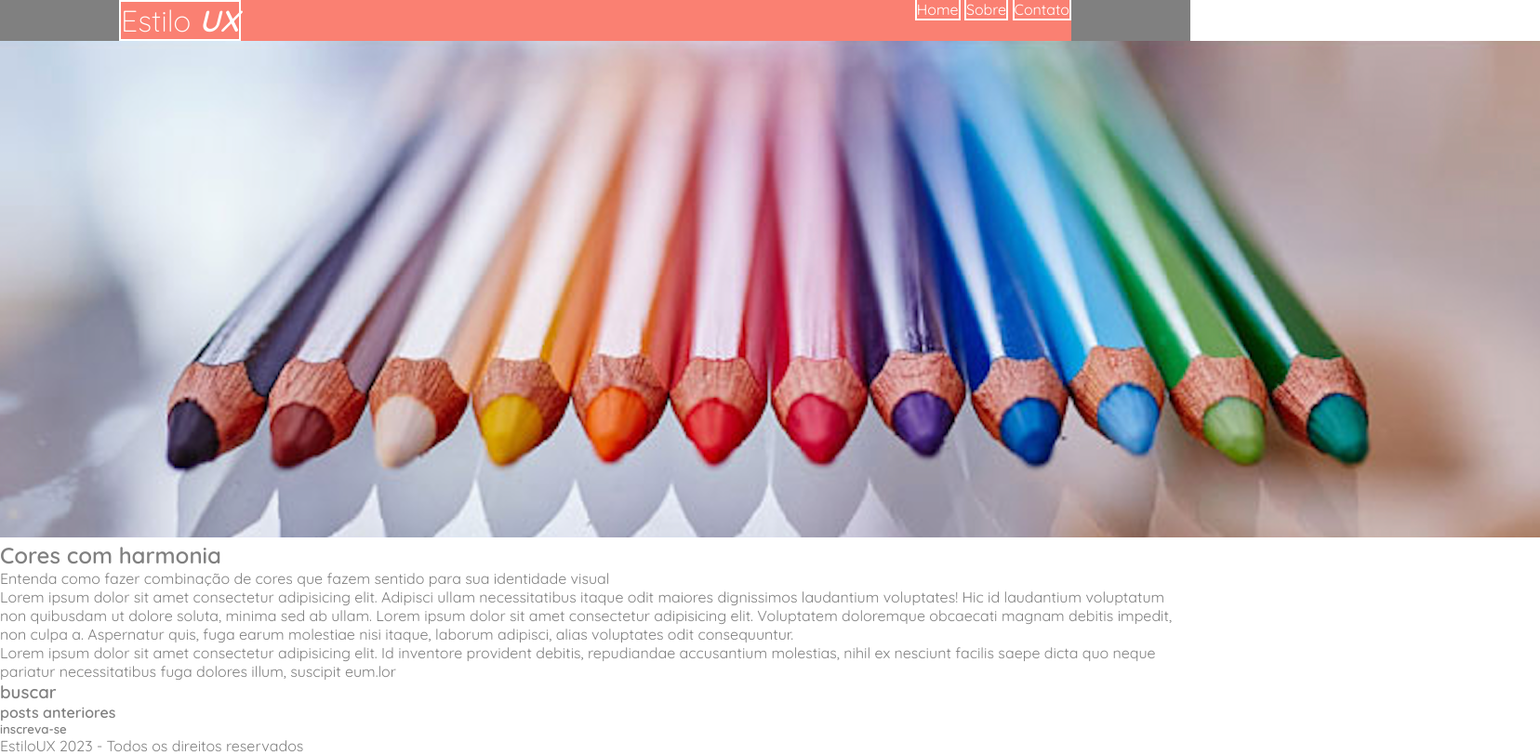
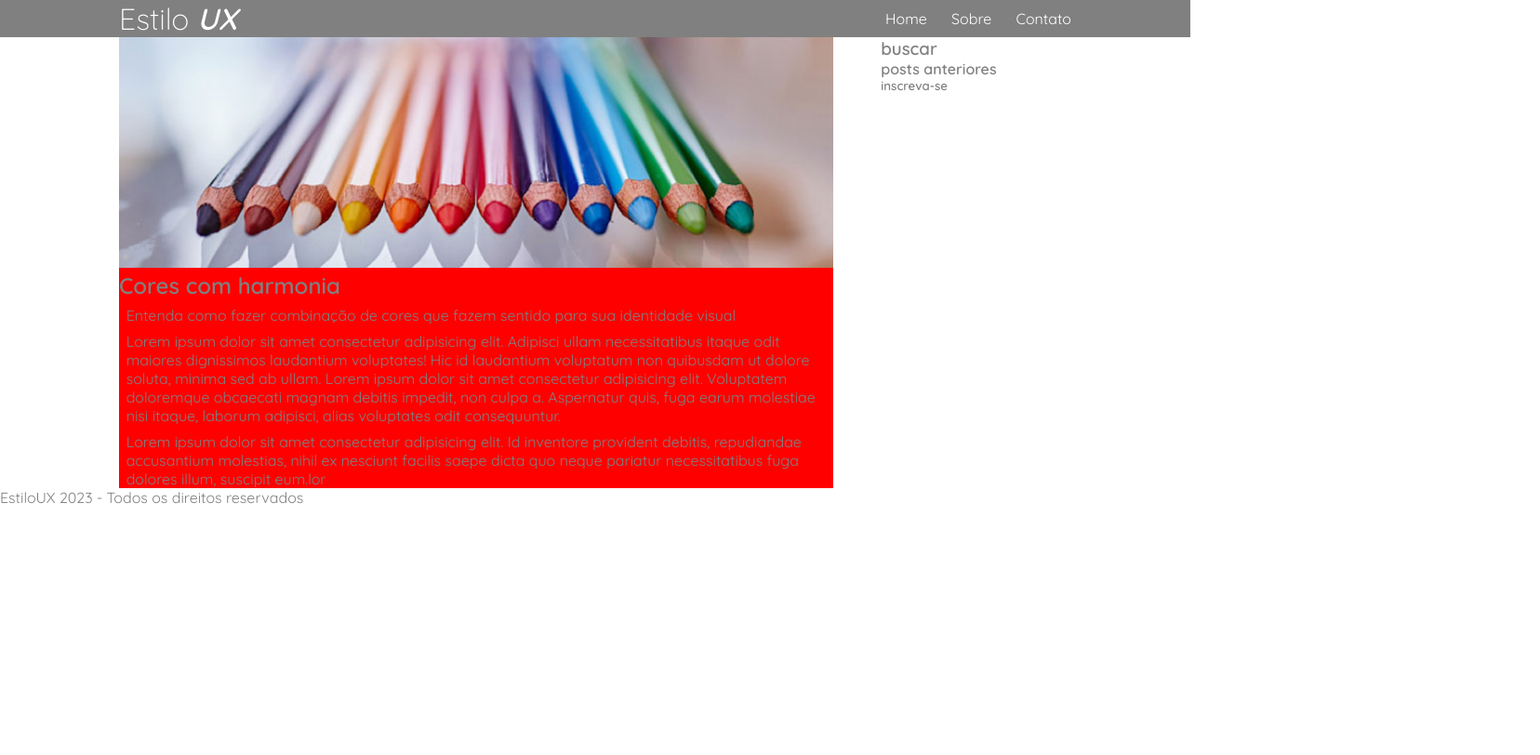
Before and after one commit to LuizHen527/Aprendendo-css, a plain HTML site: page index.html in a window 1280 px wide. Shown: the whole page at 93% size, 1656 px wide, since content can reach past the window. Drawn offline with Linux system fonts and the light colour scheme.

Commit message:
Salvando progresso

```diff
--- a/index.html
+++ b/index.html
@@ -1,5 +1,6 @@
 <!DOCTYPE html>
 <html lang="en">
+
 <head>
     <meta charset="UTF-8">
     <meta http-equiv="X-UA-Compatible" content="IE=edge">
@@ -13,6 +14,7 @@
     <link rel="stylesheet" href="style/style.css">
 
 </head>
+
 <body>
     <header>
         <div class="container-grid header-flex">
@@ -30,19 +32,28 @@
     </header>
 
     <main>
-        <section>
-            <img src="images/lapis-de-cor.png" alt="Lapis de cor">
+
+        <div class="container-grid colunas-flex">
+
+            <section class="coluna1">
+                <img id="lapis" src="images/lapis-de-cor.png" alt="Lapis de cor">
 
                 <h2>Cores com harmonia</h2>
 
-            <p>Entenda como fazer combinação de cores que fazem sentido para sua identidade visual</p>
+                <p id="text1">Entenda como fazer combinação de cores que fazem sentido para sua identidade visual</p>
 
-            <p>Lorem ipsum dolor sit amet consectetur adipisicing elit. Adipisci ullam necessitatibus itaque odit maiores dignissimos laudantium voluptates! Hic id laudantium voluptatum non quibusdam ut dolore soluta, minima sed ab ullam. Lorem ipsum dolor sit amet consectetur adipisicing elit. Voluptatem doloremque obcaecati magnam debitis impedit, non culpa a. Aspernatur quis, fuga earum molestiae nisi itaque, laborum adipisci, alias voluptates odit consequuntur.</p>
+                <p id="text2">Lorem ipsum dolor sit amet consectetur adipisicing elit. Adipisci ullam necessitatibus itaque odit
+                    maiores dignissimos laudantium voluptates! Hic id laudantium voluptatum non quibusdam ut dolore
+                    soluta, minima sed ab ullam. Lorem ipsum dolor sit amet consectetur adipisicing elit. Voluptatem
+                    doloremque obcaecati magnam debitis impedit, non culpa a. Aspernatur quis, fuga earum molestiae nisi
+                    itaque, laborum adipisci, alias voluptates odit consequuntur.</p>
 
-            <p>Lorem ipsum dolor sit amet consectetur adipisicing elit. Id inventore provident debitis, repudiandae accusantium molestias, nihil ex nesciunt facilis saepe dicta quo neque pariatur necessitatibus fuga dolores illum, suscipit eum.lor</p>
+                <p id="text3">Lorem ipsum dolor sit amet consectetur adipisicing elit. Id inventore provident debitis, repudiandae
+                    accusantium molestias, nihil ex nesciunt facilis saepe dicta quo neque pariatur necessitatibus fuga
+                    dolores illum, suscipit eum.lor</p>
             </section>
 
-        <aside>
+            <aside class="coluna2">
                 <article>
                     <h3>buscar</h3>
                 </article>
@@ -56,6 +67,9 @@
                 </article>
 
             </aside>
+
+        </div>
+
     </main>
 
     <footer>
@@ -63,4 +77,5 @@
     </footer>
 
 </body>
+
 </html>
--- a/style/style.css
+++ b/style/style.css
@@ -15,7 +15,7 @@ body {
 .container-grid {
     width: 80%;
     margin: 0 auto;
-    background-color: salmon;
+    /* background-color: salmon; */
 }
 
 header{
@@ -30,7 +30,7 @@ header .header-flex {
 header h1 {
     color: white;
     font-weight: 300;
-    border: 2px solid white;
+    /* border: 2px solid white; */
 }
 
 header h1 #logoux{
@@ -41,8 +41,51 @@ font-style: italic;
 header nav a {
     color: white;
     text-decoration: none;
-    border: 2px solid white;
+    /* border: 2px solid white; */
 
+}
+
+header nav{
+    display: flex;
+    width: 200px;
+    justify-content: space-between;
+    align-items: center;
+}
+
+main .colunas-flex {
+    display: flex;
+    justify-content: space-between;
+}
+
+main .coluna1 {
+    width: 75%;
+    background-color: red;
+}
+
+main .coluna1 #text1{
+    margin-left: 1%;
+    margin-top: 1%;
+    margin-right: 1%;
+}
+
+main .coluna1 #text2{
+    margin-left: 1%;
+    margin-top: 1%;
+    margin-right: 1%;
+}
+
+main .coluna1 #text3{
+    margin-left: 1%;
+    margin-top: 1%;
+    margin-right: 1%;
+}
+
+main .coluna2{
+    width: 20%;
+}
+
+main .coluna1 #lapis{
+    width: 100%;
 }
 
 /* Diagramação */
```
Lines whose indentation alone changed are shown as unchanged.
